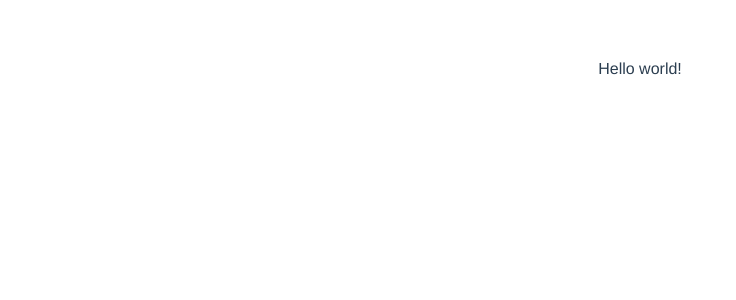
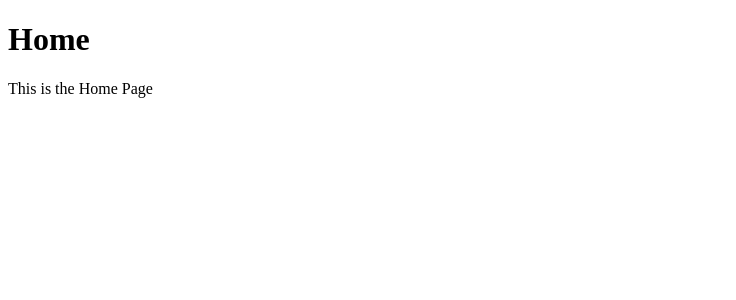
Before and after one commit to Ahmed-Allioui/Solution-Navigator, a Vue app: page / in a window 1280 px wide. Shown: the top 300 px of the page, without its empty margins (0-736 px from the left). Built offline with nearby package versions, Linux system fonts and the light colour scheme.

Commit message:
router-view tag added to App.vue

```diff
--- a/src/App.vue
+++ b/src/App.vue
@@ -1,5 +1,5 @@
 <template>
-  <div>Hello world!</div>
+  <router-view></router-view>
 </template>
 
 <script>
@@ -11,13 +11,6 @@ export default {
 }
 </script>
 
-<style>
-#app {
-  font-family: Avenir, Helvetica, Arial, sans-serif;
-  -webkit-font-smoothing: antialiased;
-  -moz-osx-font-smoothing: grayscale;
-  text-align: center;
-  color: #2c3e50;
-  margin-top: 60px;
-}
+<style lang="scss">
+
 </style>
```
